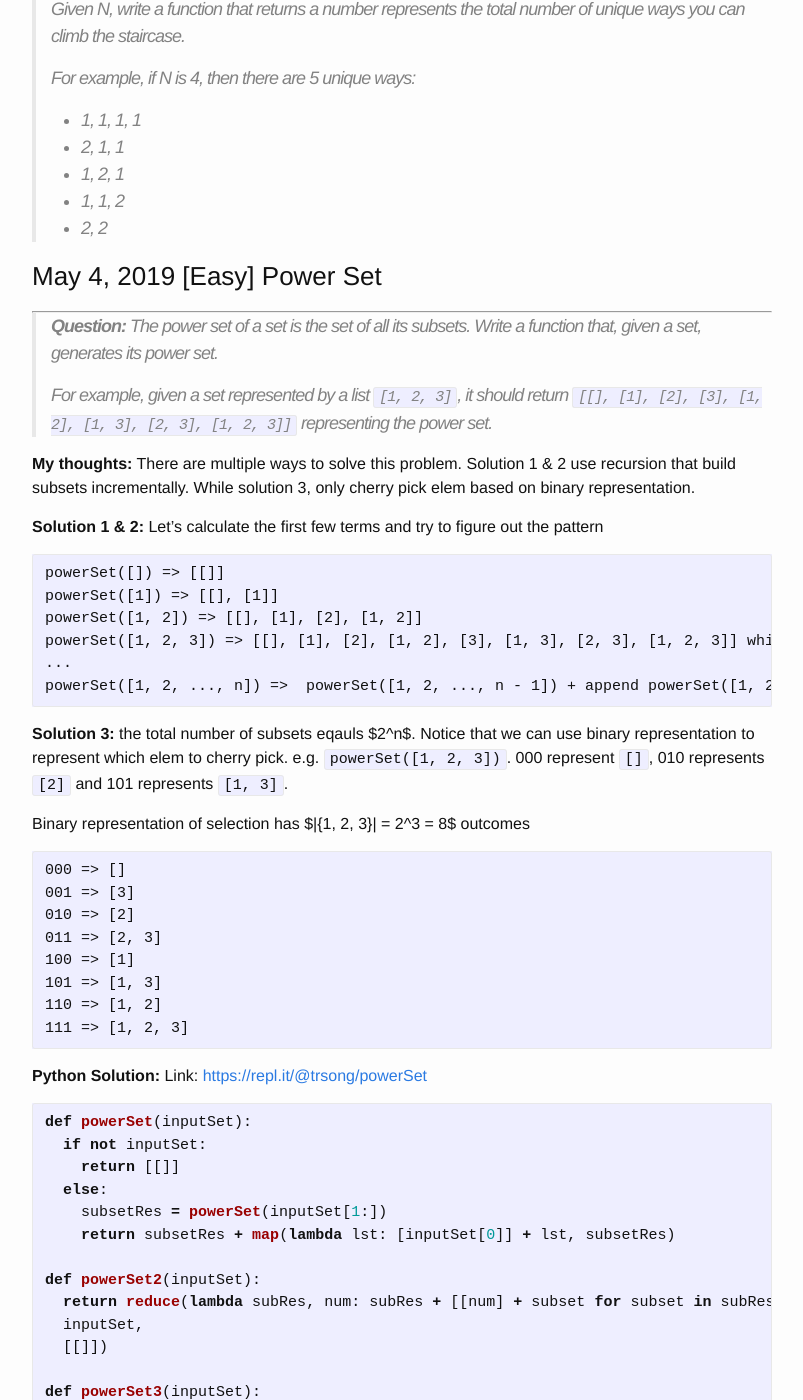
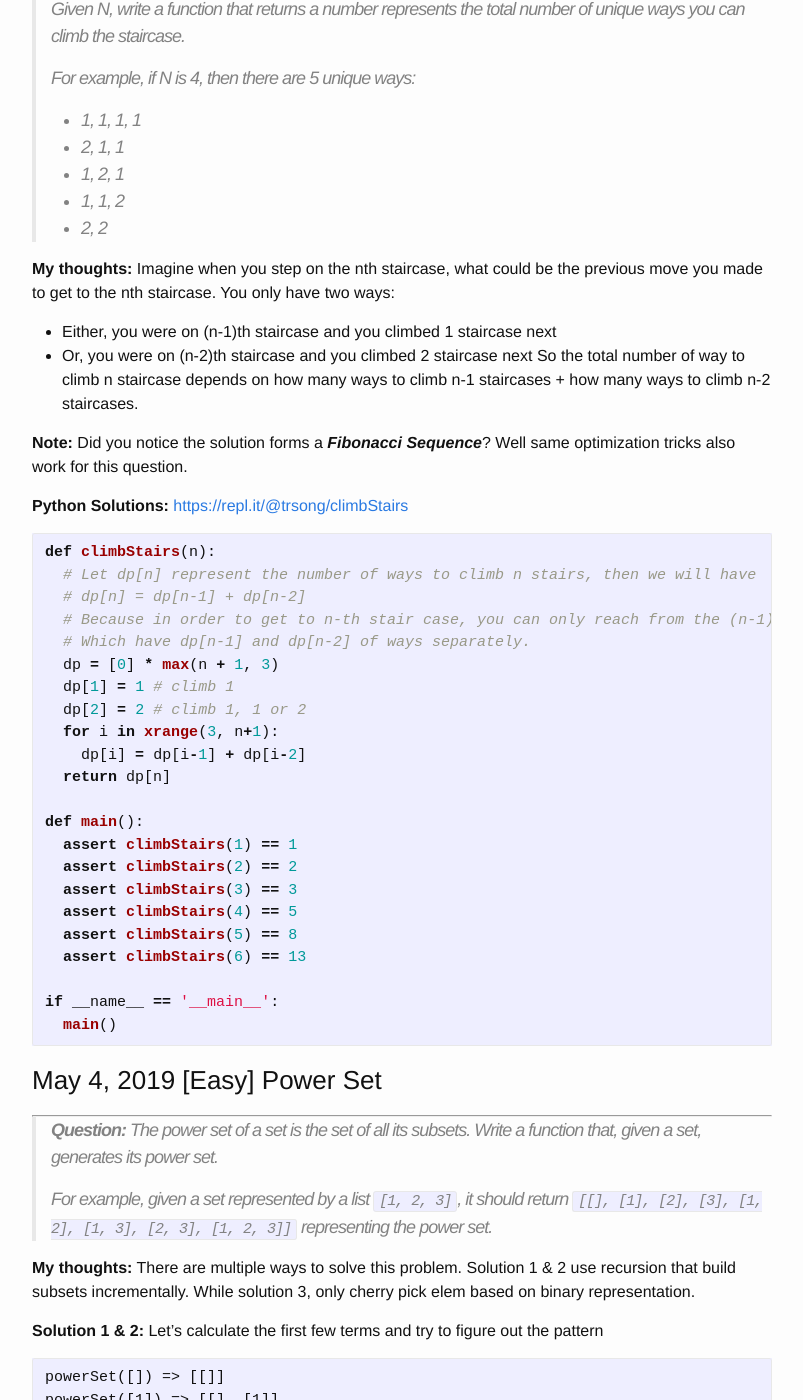
Before and after one commit to trsong/trsong.github.io, a Jekyll site: the page built from _posts/2019-04-30-DailyQuestions.md, in a window 1280 px wide and 1400 px high, scrolled down 691 px. Shown: the whole window, without its empty margins (238-1041 px from the left). Built offline with Jekyll 4.4.1, drawn with Linux system fonts in a browser that asks for light colours.

Commit message:
Add answer to May5 question

````diff
--- a/_posts/2019-04-30-DailyQuestions.md
+++ b/_posts/2019-04-30-DailyQuestions.md
@@ -25,6 +25,8 @@ categories: Python/Java
 > For example, `[2, 4, 6, 2, 5]` should return 13, since we pick 2, 6, and 5. `[5, 1, 1, 5]` should return 10, since we pick 5 and 5.
 >
 > Follow-up: Can you do this in O(N) time and constant space?
+
+
 
 ### May 6, 2019 \[Hard\] Climb Staircase (Continued)
 ---
@@ -57,6 +59,38 @@ categories: Python/Java
 * 1, 1, 2
 * 2, 2
 
+**My thoughts:** Imagine when you step on the nth staircase, what could be the previous move you made to get to the nth staircase. You only have two ways:
+* Either, you were on (n-1)th staircase and you climbed 1 staircase next
+* Or, you were on (n-2)th staircase and you climbed 2 staircase next
+So the total number of way to climb n staircase depends on how many ways to climb n-1 staircases + how many ways to climb n-2 staircases.
+
+**Note:** Did you notice the solution forms a ***Fibonacci Sequence***? Well same optimization tricks also work for this question.
+
+**Python Solutions:** [https://repl.it/@trsong/climbStairs](https://repl.it/@trsong/climbStairs)
+```py
+def climbStairs(n):
+  # Let dp[n] represent the number of ways to climb n stairs, then we will have
+  # dp[n] = dp[n-1] + dp[n-2]
+  # Because in order to get to n-th stair case, you can only reach from the (n-1)th or (n-2)th.
+  # Which have dp[n-1] and dp[n-2] of ways separately.
+  dp = [0] * max(n + 1, 3)
+  dp[1] = 1 # climb 1
+  dp[2] = 2 # climb 1, 1 or 2
+  for i in xrange(3, n+1):
+    dp[i] = dp[i-1] + dp[i-2]
+  return dp[n]
+
+def main():
+  assert climbStairs(1) == 1
+  assert climbStairs(2) == 2
+  assert climbStairs(3) == 3
+  assert climbStairs(4) == 5
+  assert climbStairs(5) == 8
+  assert climbStairs(6) == 13
+
+if __name__ == '__main__':
+  main()
+```
 
 ### May 4, 2019 \[Easy\] Power Set
 ---
````
